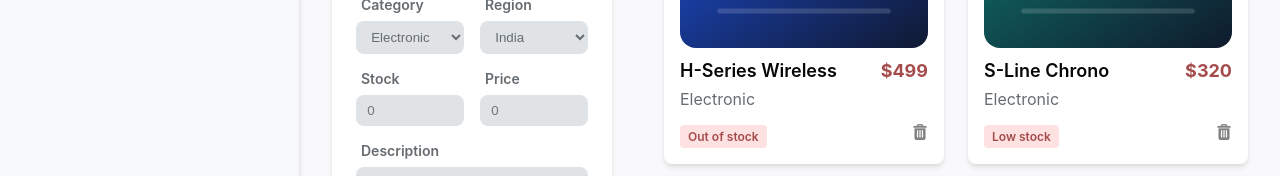
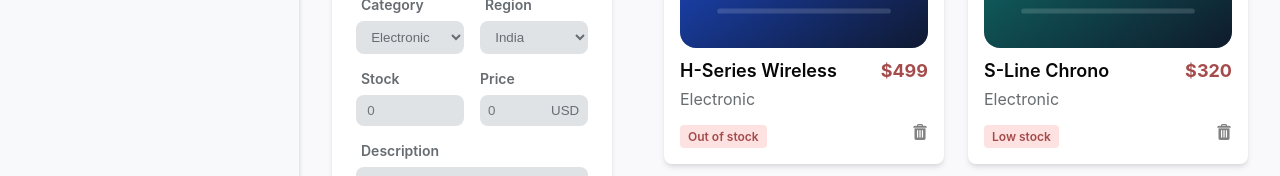
Before and after one commit to RxDB/intern_website, a React (Vite) app: page / in a window 1280 px wide. Shown: the part 392-568 px from the top of the page. Built offline with nearby package versions, Linux system fonts and the light colour scheme.

Commit message:
Price dropown

```diff
--- a/src/components/ProductForm/ProductForm.jsx
+++ b/src/components/ProductForm/ProductForm.jsx
@@ -19,8 +19,8 @@ const ProductForm = ({ setProducts }) => {
         stock: '',
         price: '',
         description: '',
+        currency:"USD",
         category: 'Electronic',
-        currency: '',
         sellType: 'customer',
         region: 'India',
         customizable: false,
@@ -122,14 +122,29 @@ const ProductForm = ({ setProducts }) => {
                     onChange={handleChange}
                     placeholder="0"
                 />
-                <TextInput
+                <div className={styles.priceRow}>
+                    <label htmlFor="price" className={styles.priceLabel}>Price</label>
+                    <div className={styles.priceField}>
+                <input
                     type="number"
                     label="price"
                     name="price"
                     value={form.price}
                     onChange={handleChange}
                     placeholder="0"
+                    className={styles.priceInput}
                 />
+                <select
+                    name="currency"
+                    value={form.currency}
+                    onChange={handleChange}
+                    className={styles.currencySelect}
+                >
+                    <option value="USD">USD</option>
+                    <option value="INR">INR</option>
+                </select>
+                    </div>
+                </div>
                 <div className={styles.fullWidth}>
                     <TextInput
                         type="text"
--- a/src/components/ProductForm/ProductForm.module.css
+++ b/src/components/ProductForm/ProductForm.module.css
@@ -19,6 +19,45 @@
     grid-template-columns: repeat(2,minmax(0,1fr));
     gap: 1rem;
     align-items: center;
+}
+.priceRow{
+    grid-column: span 1;
+    display: flex;
+    flex-direction: column;
+    min-width: 0;
+    gap: 0.5rem;
+}
+.priceField{
+    position: relative;
+    width: 100%;
+}
+.priceInput{
+    width: 100%;
+    min-width: 0;
+    border: none;
+    background-color: var(--input-dark);
+    padding: 0.5rem;
+    border-radius: 0.5rem;
+}
+.priceInput:focus{
+    outline:none;
+    border:var(--input-border);
+}
+.currencySelect{
+    position: absolute;
+    top:50%;
+    right:0.5rem;
+    transform: translateY(-50%);
+    color: var(--content-grey);
+    background-color: var(--input-dark);
+    appearance: none;
+    border: none;
+}
+
+.priceLabel{
+    color:var(--content-grey);
+    font-weight: 600;
+    font-size: 0.875rem;
 }
 
 .fullWidth {
@@ -92,10 +131,6 @@
     cursor: pointer;
 }
 
-/* .removePreviewButton:hover {
-    background: var(--content-grey);
-} */
-
 .fileInput {
     position: absolute;
     inset: 0;
```
